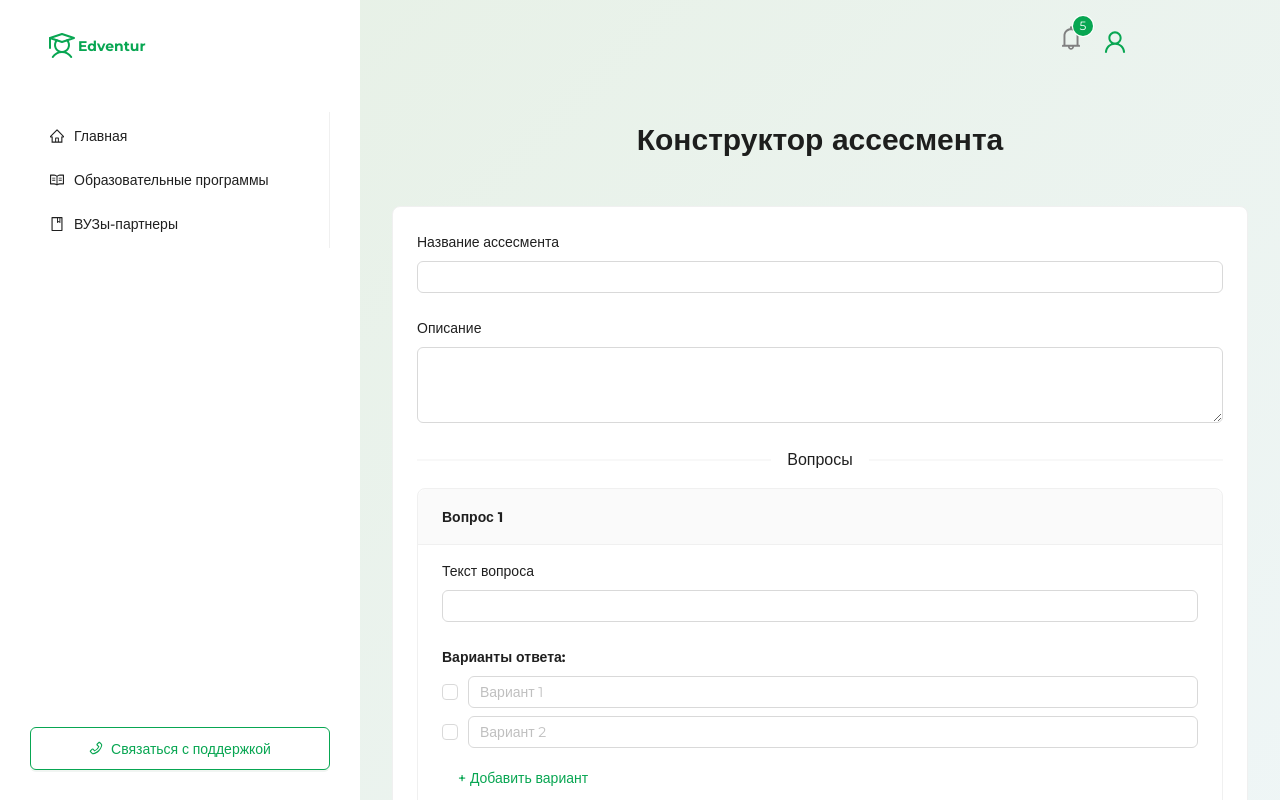
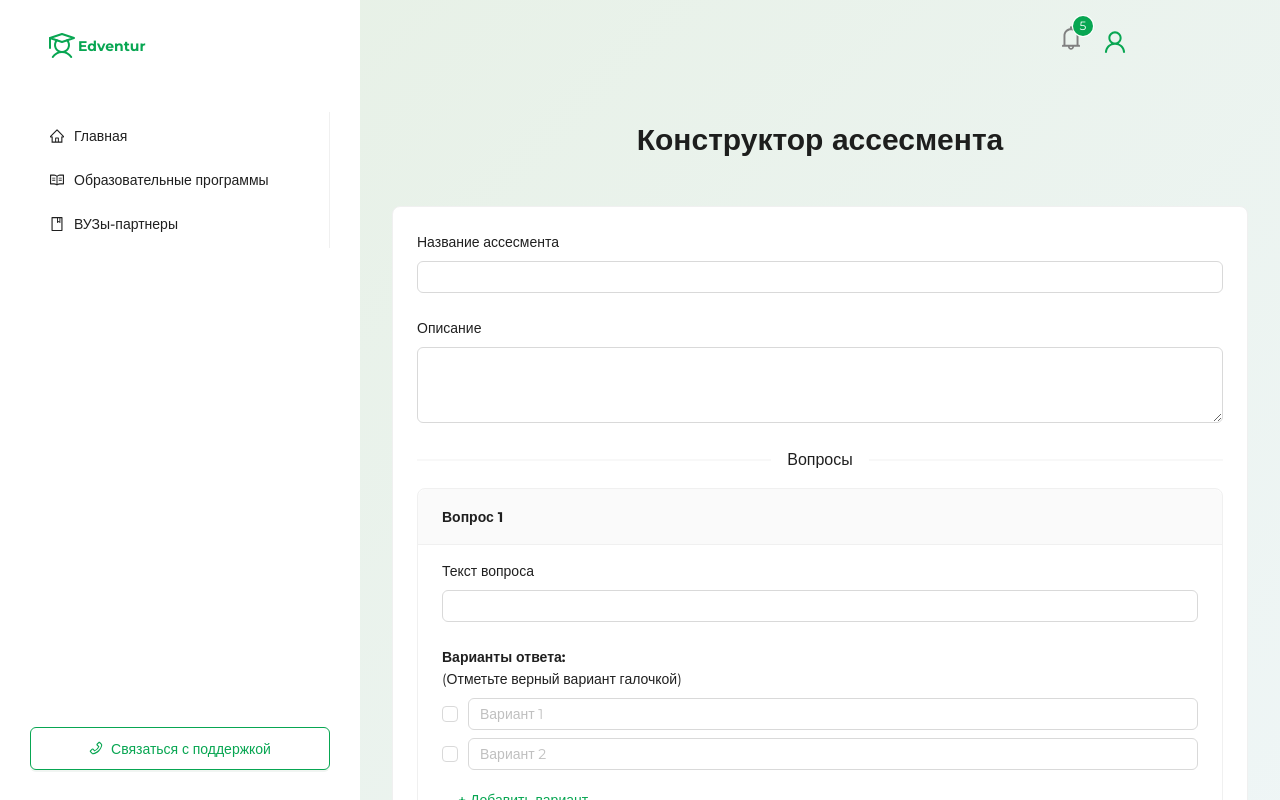
Before and after one commit to maryyak/edventur, a React (Create React App) app: page /createAssesment in a window 1280 px wide. Shown: the top 800 px of the page. Built offline with nearby package versions, Linux system fonts and the light colour scheme; a web font is replaced by a local one.

Commit message:
мини правка создания ассесмента

```diff
--- a/src/pages/CreateAssesment.jsx
+++ b/src/pages/CreateAssesment.jsx
@@ -60,8 +60,10 @@ const CreateAssessment = () => {
                                     onChange={(e) => updateQuestionText(qIndex, e.target.value)}
                                 />
                             </Form.Item>
-
-                            <Typography.Text strong>Варианты ответа:</Typography.Text>
+                            <Flex vertical>
+                                <Typography.Text strong>Варианты ответа:</Typography.Text>
+                                <Typography.Text>(Отметьте верный вариант галочкой)</Typography.Text>
+                            </Flex>
                             <Space direction="vertical" style={{ display: 'flex', marginTop: 8 }}>
                                 {q.options.map((opt, oIndex) => (
                                     <Flex key={oIndex} align="center" gap={10}>
```
